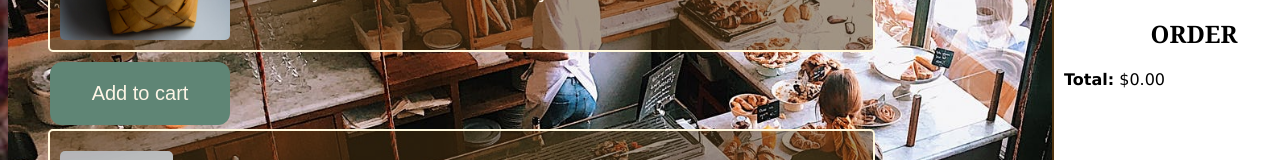
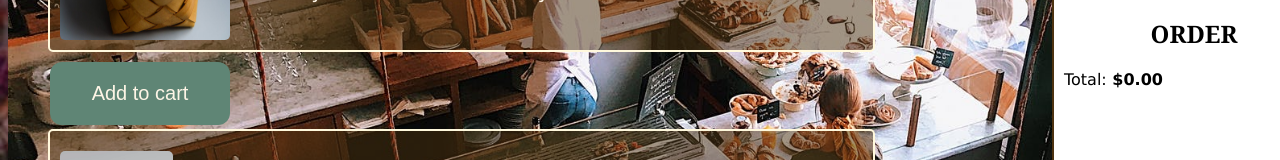
Before and after one commit to evakalo/cake-store, a React (Create React App) app: page /order in a window 1280 px wide. Shown: the part 457-617 px from the top of the page. Built offline with nearby package versions, Linux system fonts and the light colour scheme.

Commit message:
add bottom border

```diff
--- a/src/Cart.css
+++ b/src/Cart.css
@@ -17,8 +17,10 @@
 }
 
 .cookie-order {
-  padding-right: 20px;
-  padding-bottom: 20px;
+  padding-top: 10px;
+  padding-bottom: 10px;
+  margin-bottom: 5px;
+  border-bottom: 2px solid rgb(182, 75, 75);
 }
 
 h2 {
--- a/src/Cart.js
+++ b/src/Cart.js
@@ -23,7 +23,7 @@ function Cart(props) {
       <div className="cart-order">
         <h2>ORDER</h2>
         <ul className="cart-list"> {orderIndex.map(showOrder)}</ul>
-        <strong>Total:</strong> {formatPrice(total)}
+        Total:<strong> {formatPrice(total)}</strong>
       </div>
     </div>
   );
```
